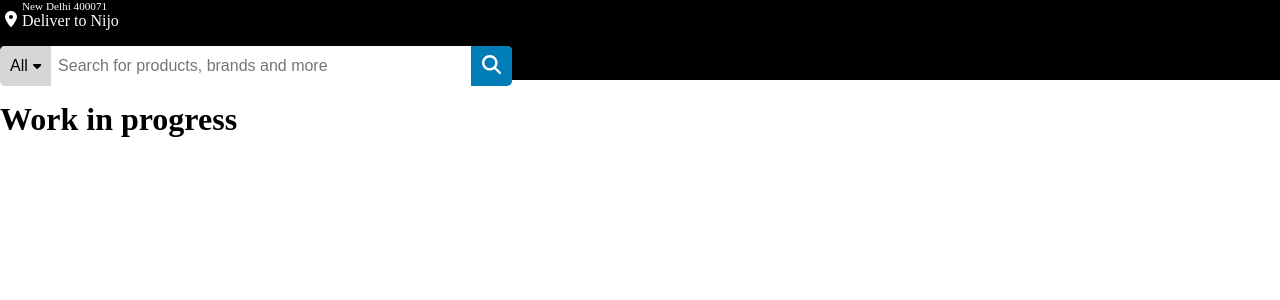
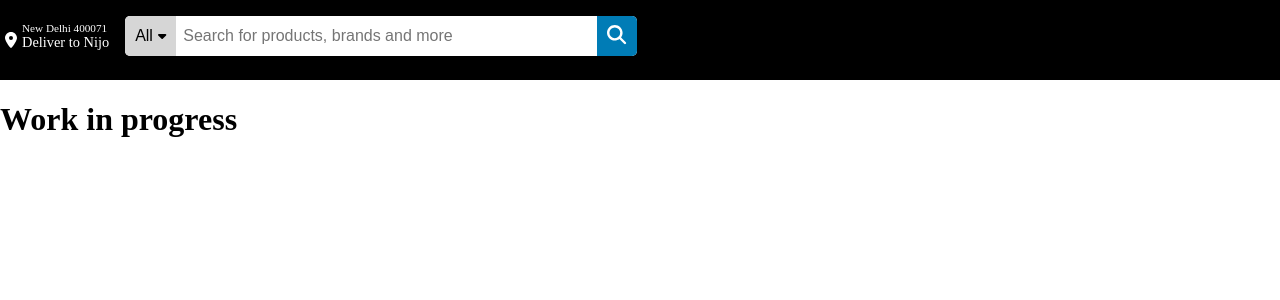
Before and after one commit to vaheedsk36/ecommerce-frontend, a React (Vite) app: page / in a window 1280 px wide. Shown: the top 300 px of the page. Built offline with nearby package versions, Linux system fonts and the light colour scheme.

Commit message:
location-css-updated

```diff
--- a/src/assets/styles/scss/header.scss
+++ b/src/assets/styles/scss/header.scss
@@ -3,16 +3,21 @@
     width: 40vw;
     background-color: #FFFFFF;
     border-radius:5px;
-    margin-top: 1rem;
     height: 2.5rem;
+    margin:1rem
+}
+
+.search-bar-header{
+    display: flex;
+    align-items: center;
 }
 
 .search-bar--options{
     background-color: #FFFFFF;
     position: absolute;
-    left: 50px;
+    left: 6.8vw;
+    top: 5.8vh;
     height: 2.2rem;
-    width: 36.8rem;
     display: flex;
     align-items: center;
     border: 1px solid #BBBBBB;
@@ -59,27 +64,23 @@
     background-color: #007CB6;
     color: #FFFFFF;
     cursor: pointer;
-
 }
 
 .location--container{
     display: flex;
     color: #FFFFFF;
-
-
 }
 
 .location--label-container{
     display: grid;
-    // align-items:
+}
 
-    .location--label-city{
-        font-size: 0.7rem;
-    }
+.location--label-city{
+    font-size: 0.7rem;
+}
 
-    .location--label-user{
-        font-size: 1rem;
-    }
+.location--label-user{
+    font-size: 0.9rem;
 }
 
 .location--btn{
```
